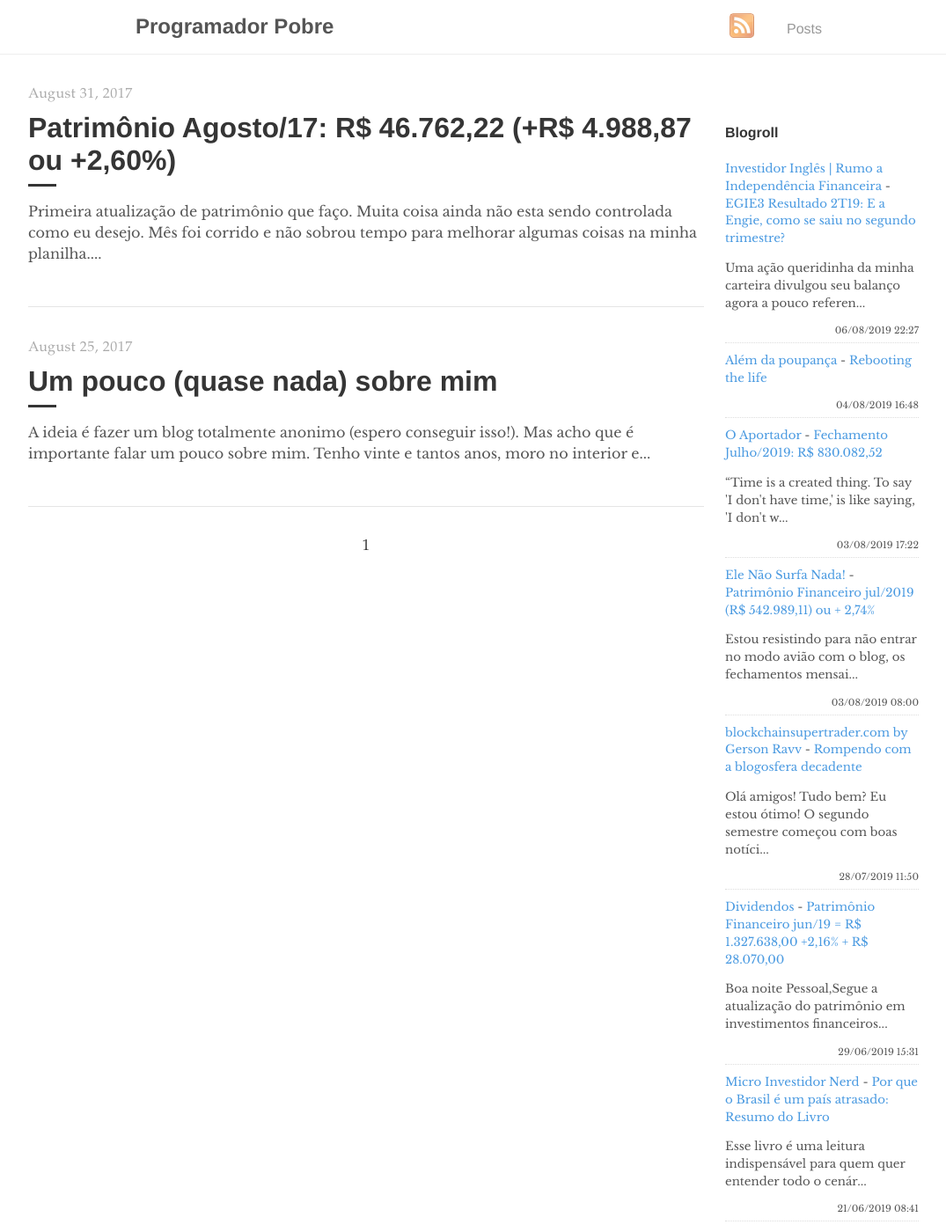
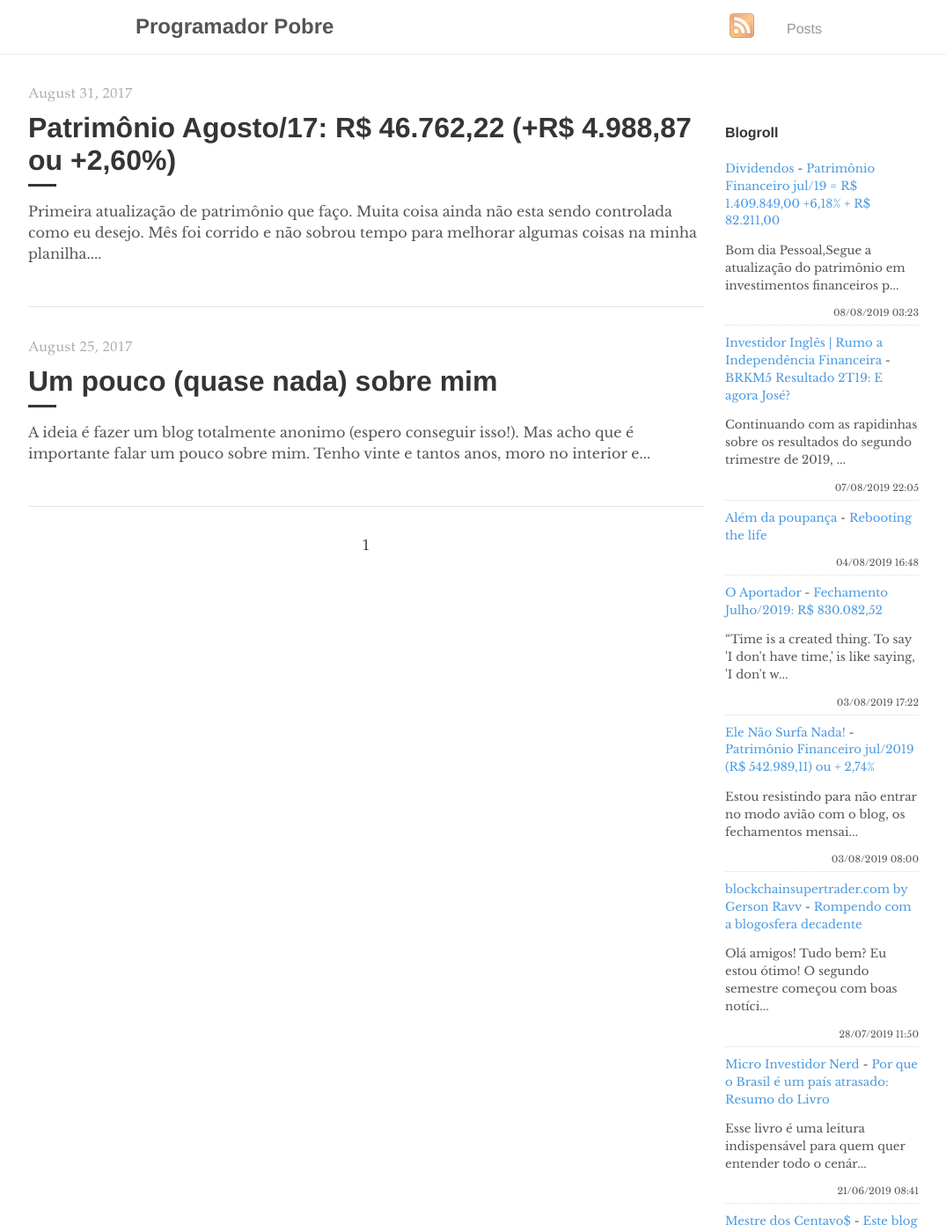
Before and after one commit to programadorpobre/programadorpobre.github.io, a Jekyll site: the page built from index.html, in a window 1280 px wide and 1400 px high. Shown: the whole window at 88% size, without its empty margins (96-1171 px from the left). Built offline with Jekyll 4.4.1, drawn with Linux system fonts in a browser that asks for light colours; the list of posts is cut into pages by our own code; comment, search, counter and statistics services are not loaded.

Commit message:
[ci skip] travis #733

```diff
--- a/_includes/feed-entries.html
+++ b/_includes/feed-entries.html
@@ -1,7 +1,12 @@
 <div class="feed-entry">
-    <a class="feed-entry-site-name" href="https://www.investidoringles.com/">Investidor Inglês | Rumo a Independência Financeira</a> - <a class="feed-entry-title" href="https://www.investidoringles.com/2019/08/egie3-resultado-2t19.html">EGIE3 Resultado 2T19: E a Engie, como se saiu no segundo trimestre?</a>
-    <p class="feed-entry-summary">Uma ação queridinha da minha carteira divulgou seu balanço agora a pouco referen...</p>
-    <time datetime="2019-08-06T22:27:00.001-03:00">06/08/2019 22:27</time>
+    <a class="feed-entry-site-name" href="http://bonsdividendos.blogspot.com/">Dividendos</a> - <a class="feed-entry-title" href="http://bonsdividendos.blogspot.com/2019/08/patrimonio-financeiro-jul19-r-140984900.html">Patrimônio Financeiro jul/19 = R$ 1.409.849,00 +6,18% + R$ 82.211,00</a>
+    <p class="feed-entry-summary">Bom dia Pessoal,Segue a atualização do patrimônio em investimentos financeiros p...</p>
+    <time datetime="2019-08-08T03:23:00.000-07:00">08/08/2019 03:23</time>
+</div>
+<div class="feed-entry">
+    <a class="feed-entry-site-name" href="https://www.investidoringles.com/">Investidor Inglês | Rumo a Independência Financeira</a> - <a class="feed-entry-title" href="https://www.investidoringles.com/2019/08/brkm5-resultado-2t19.html">BRKM5 Resultado 2T19: E agora José?</a>
+    <p class="feed-entry-summary">Continuando com as rapidinhas sobre os resultados do segundo trimestre de 2019, ...</p>
+    <time datetime="2019-08-07T22:05:00.001-03:00">07/08/2019 22:05</time>
 </div>
 <div class="feed-entry">
     <a class="feed-entry-site-name" href="https://alemdapoupanca.blogspot.com/">Além da poupança</a> - <a class="feed-entry-title" href="https://alemdapoupanca.blogspot.com/2019/08/rebooting-life.html">Rebooting the life</a>
@@ -24,11 +29,6 @@
     <time datetime="2019-07-28T11:50:00.001-03:00">28/07/2019 11:50</time>
 </div>
 <div class="feed-entry">
-    <a class="feed-entry-site-name" href="http://bonsdividendos.blogspot.com/">Dividendos</a> - <a class="feed-entry-title" href="http://bonsdividendos.blogspot.com/2019/06/patrimonio-financeiro-jun19-r-132763800.html">Patrimônio Financeiro jun/19 = R$ 1.327.638,00 +2,16% + R$ 28.070,00</a>
-    <p class="feed-entry-summary">Boa noite Pessoal,Segue a atualização do patrimônio em investimentos financeiros...</p>
-    <time datetime="2019-06-29T15:31:00.003-07:00">29/06/2019 15:31</time>
-</div>
-<div class="feed-entry">
     <a class="feed-entry-site-name" href="https://microinvestidornerd.blogspot.com/">Micro Investidor Nerd</a> - <a class="feed-entry-title" href="https://microinvestidornerd.blogspot.com/2019/06/por-que-o-brasil-e-um-pais-atrasado.html">Por que o Brasil é um país atrasado: Resumo do Livro</a>
     <p class="feed-entry-summary">Esse livro é uma leitura indispensável&nbsp;para quem quer entender todo o cenár...</p>
     <time datetime="2019-06-21T08:41:00.001-07:00">21/06/2019 08:41</time>
```
